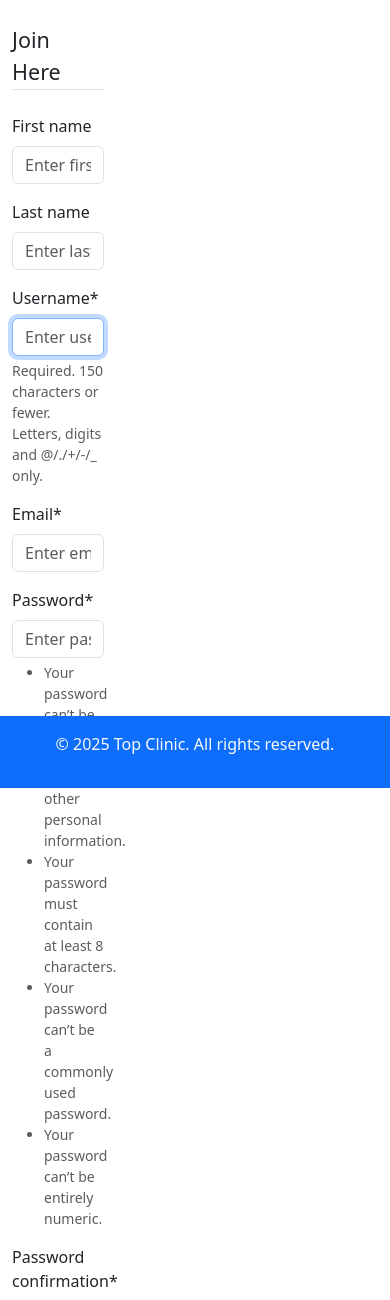
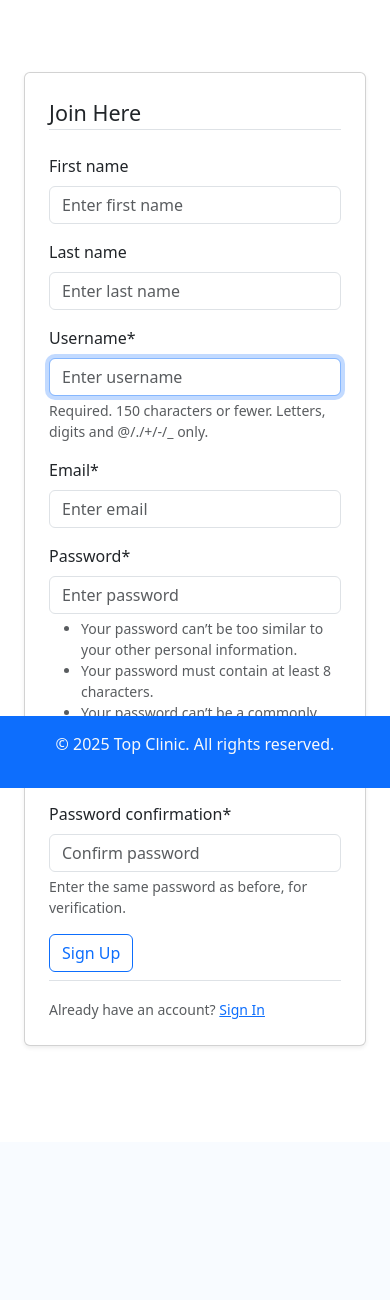
Before and after one commit to lra2001/top_clinic, a Django app: page /register/ in a window 390 px wide. Shown: the part 56-1356 px from the top of the page. After the commit the page ends 1103 px from the top, so only its background shows below. Run offline with Django 5.2, Linux system fonts and the light colour scheme; some libraries are stand-ins or nearby versions.

Commit message:
Fix responsive design
- Update login, password reset, profile and register pages

```diff
--- a/users/templates/users/register.html
+++ b/users/templates/users/register.html
@@ -1,7 +1,10 @@
 {% extends "base.html" %}
 {% load crispy_forms_tags %}
 {% block content %}
-<div class="content-section w-25">
+<div class="container mt-5">
+    <div class="row justify-content-center">
+        <div class="col-12 col-sm-10 col-md-8 col-lg-6 col-xl-5">
+            <div class="card shadow-sm p-4">
                 <form method="POST">
                     {% csrf_token %}
                     <fieldset class="form-group">
@@ -18,4 +21,7 @@
                     </small>
                 </div>
             </div>
+        </div>
+    </div>
+</div>
 {% endblock content %}
```
Also changed, not shown: users/templates/users/login.html (+7 -1 lines), users/templates/users/password_reset.html (+7 -1 lines), users/templates/users/password_reset_confirm.html (+7 -1 lines), users/templates/users/profile.html (+7 -1 lines). Lines whose indentation alone changed are shown as unchanged.
